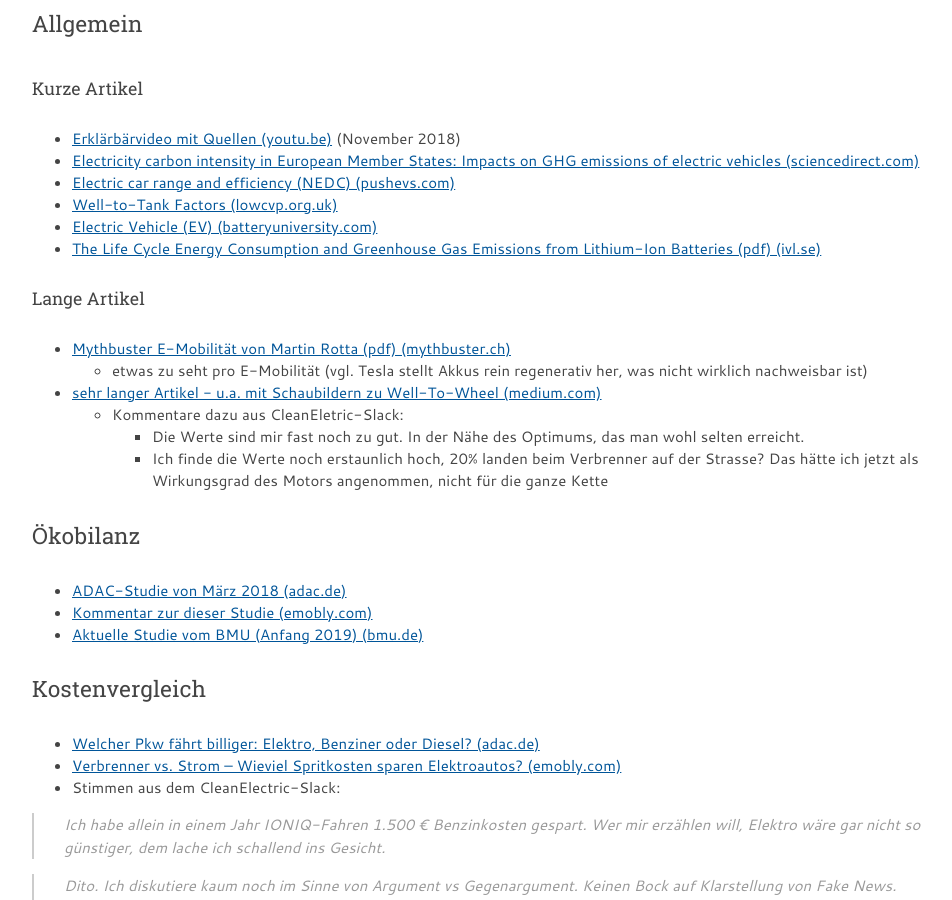
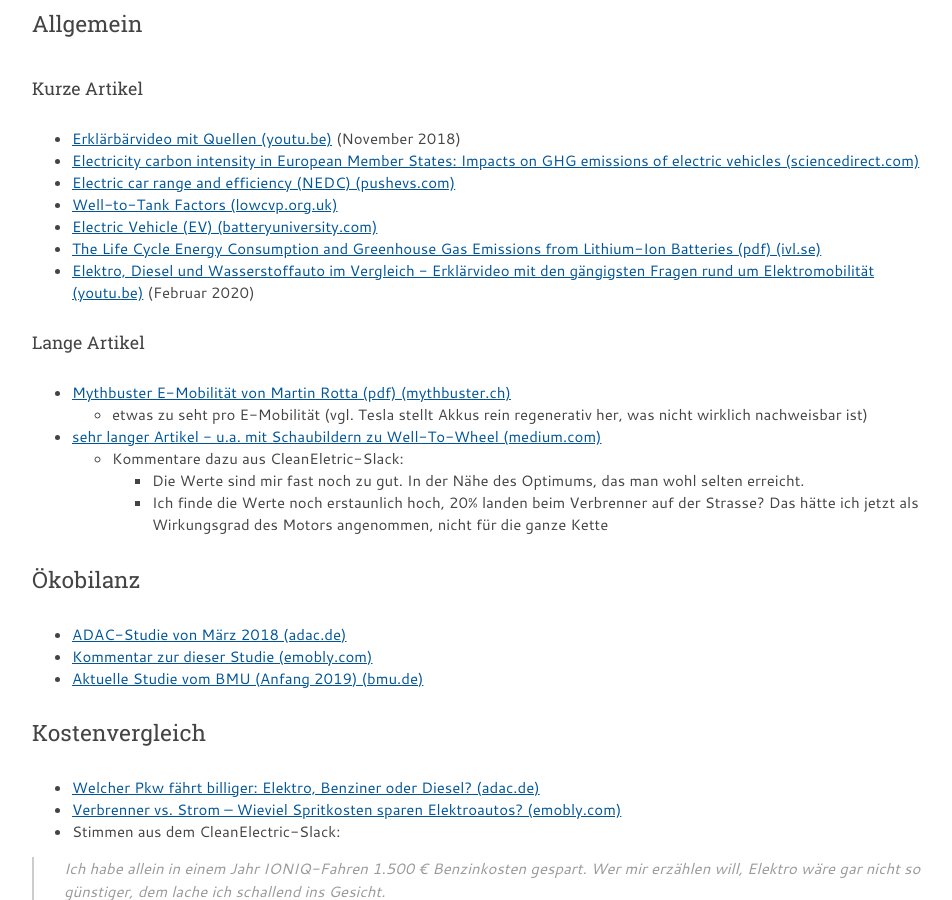
Before and after one commit to MorrisJobke/morrisjobke.github.io, a Jekyll site: the page built from emobility/index.md, in a window 1280 px wide and 900 px high, scrolled down 1041 px. Shown: the whole window, without its empty margins (158-1110 px from the left). Built offline with Jekyll 4.4.1, drawn with Linux system fonts in a browser that asks for light colours.

Commit message:
Add video about common questions

```diff
--- a/emobility/index.md
+++ b/emobility/index.md
@@ -30,6 +30,7 @@ Letztes Update: Ende April 2019
 * [Well-to-Tank Factors (lowcvp.org.uk)](https://www.lowcvp.org.uk/Hubs/leb/TestingandAccreditation/WTTFactors.htm)
 * [Electric Vehicle (EV) (batteryuniversity.com)](https://batteryuniversity.com/learn/article/electric_vehicle_ev)
 * [The Life Cycle Energy Consumption and Greenhouse Gas Emissions from Lithium-Ion Batteries (pdf) (ivl.se)](https://www.ivl.se/download/18.5922281715bdaebede9559/1496046218976/C243+The+life+cycle+energy+consumption+and+CO2+emissions+from+lithium+ion+batteries+.pdf)
+* [Elektro, Diesel und Wasserstoffauto im Vergleich - Erklärvideo mit den gängigsten Fragen rund um Elektromobilität (youtu.be)](https://youtu.be/WBqNS0nQzPY) (Februar 2020)
 
 ### Lange Artikel
 
```
